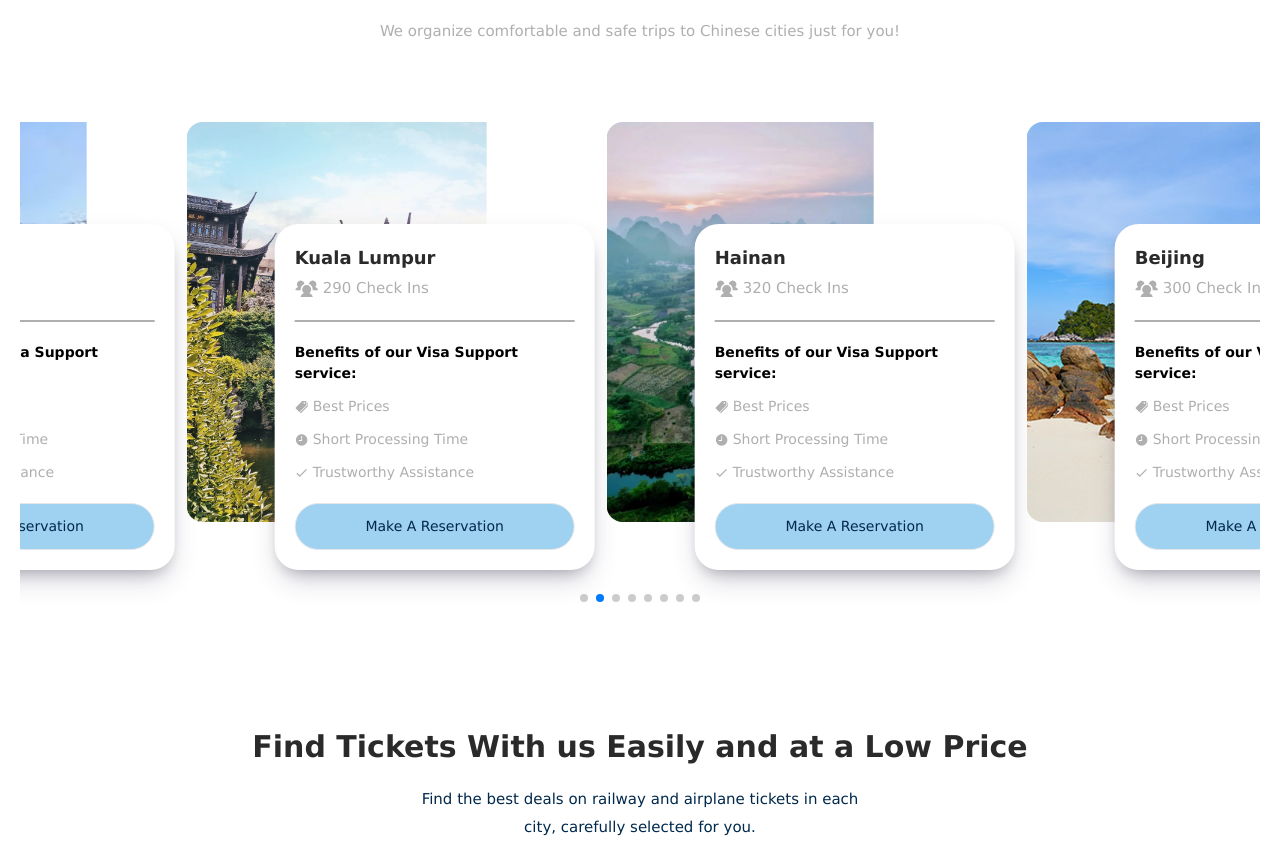
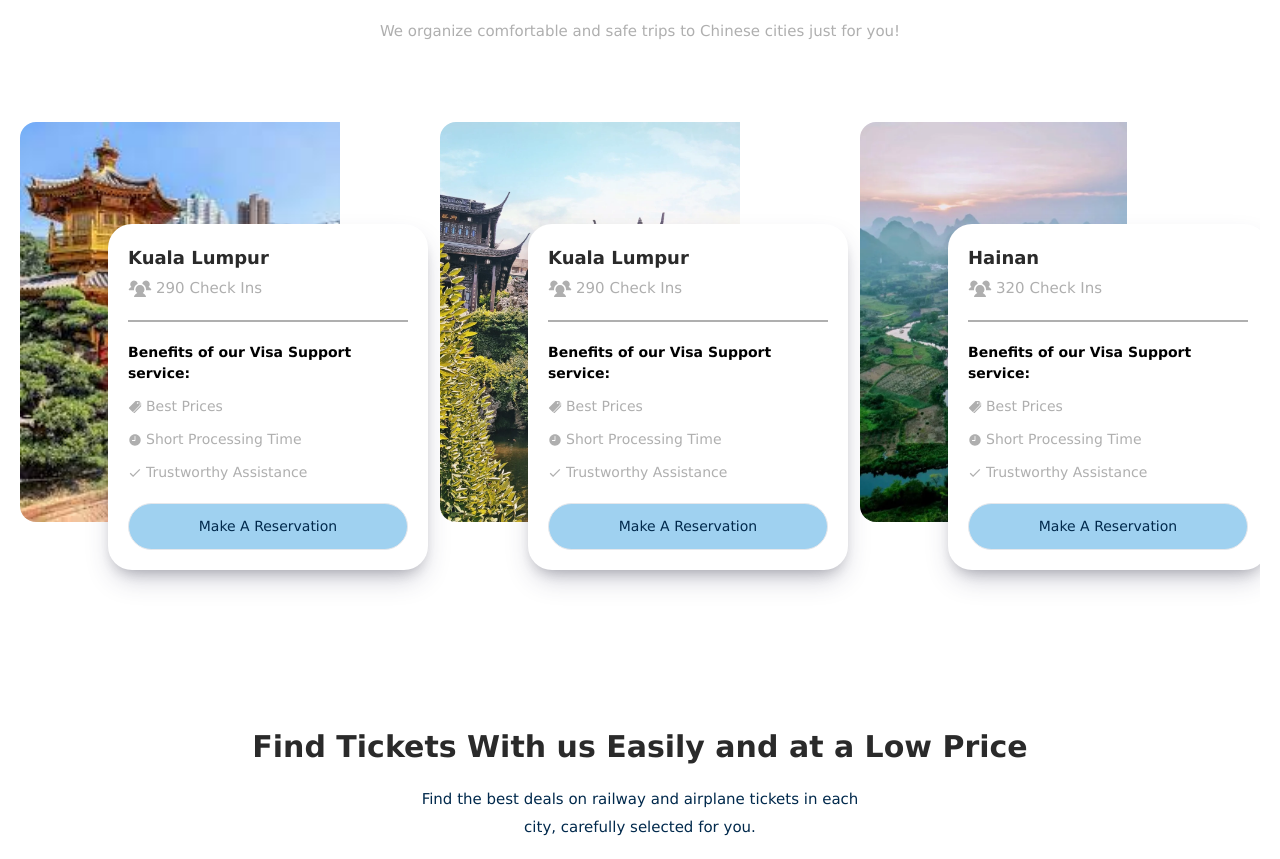
Before and after one commit to 932525862/tour-land1, a React (Vite) app: page / in a window 1280 px wide. Shown: the part 1780-2639 px from the top of the page. Built offline with nearby package versions, Linux system fonts and the light colour scheme.

Commit message:
malumott

```diff
--- a/src/components/BannerContent.jsx
+++ b/src/components/BannerContent.jsx
@@ -2,21 +2,20 @@ import React, { useState } from 'react';
 import { useTranslation } from 'react-i18next';
 import "./Alll.css";
 import ContactModal from "./ContactModal";
+import useShareStore from '../Store/Store';
 
 const BannerContent = ({ h2_text, h1_text, population, territory, avgPrice }) => {
   const { t } = useTranslation();
 
 
-  const [isModalOpen, setIsModalOpen] = useState(false);
+  const { isModal, setIsModal } = useShareStore(); // Correct usage of the hook
 
-  // Modalni ochish funksiyasi
-  const openModal = () => {
-    setIsModalOpen(true);
+  const closeModal = () => {
+    setIsModal(false); // Close modal when this function is called
   };
 
-  // Modalni yopish funksiyasi
-  const closeModal = () => {
-    setIsModalOpen(false);
+  const openModal = () => {
+    setIsModal(true); // Open modal when this function is called
   };
 
   return (
@@ -32,10 +31,7 @@ const BannerContent = ({ h2_text, h1_text, population, territory, avgPrice }) =>
         {t('button.go')}
       </button>
 
-      {isModalOpen && (
-        <ContactModal closeModal={closeModal} />  // Modalni yopish funksiyasini uzatamiz
-      )}
-    </>
+</>
   );
 }
 
--- a/src/components/ContactModal.jsx
+++ b/src/components/ContactModal.jsx
@@ -1,7 +1,8 @@
 import React, { useState } from 'react';
 import { useTranslation } from 'react-i18next';
+import useShareStore from '../Store/Store';
 
-const ContactModal = () => {
+const ContactModal = ({closeModal}) => {
   const { t } = useTranslation();
 
   const [name, setName] = useState('');
@@ -10,11 +11,9 @@ const ContactModal = () => {
   const [telegram, setPassword] = useState('');
 
 
-  const [isModalOpen, setIsModalOpen] = useState(true);
+  const {isModal} = useShareStore();
 
-  const closeModal = () => {
-    setIsModalOpen(false);
-  };
+
 
   const handleSubmit = async (e) => {
     e.preventDefault();
@@ -51,7 +50,7 @@ const ContactModal = () => {
     closeModal();
   };
 
-  if (!isModalOpen) {
+  if (!isModal) {
     return null;
   }
 
--- a/src/components/Visa.jsx
+++ b/src/components/Visa.jsx
@@ -1,6 +1,6 @@
-import React from "react";
+import React, { useEffect } from "react";
 import Container from "../utils/Utils";
-import {Swiper, SwiperSlide} from "swiper/react";
+import { Swiper, SwiperSlide } from "swiper/react";
 import xdevor1 from "../assets/ftoq.jpeg";
 import antalya from "../assets/koprik.webp";
 import dubai from "../assets/koprik2.webp";
@@ -10,27 +10,32 @@ import england from "../assets/englanda.jpg";
 import europe from "../assets/bannb.jpg";
 import canada from "../assets/canada.jpg";
 
-
 import "swiper/css";
 import "swiper/css/pagination";
 
-import {Autoplay, Pagination, FreeMode} from "swiper/modules";
+import { Autoplay, Pagination, FreeMode } from "swiper/modules";
 import VisaCard from "./VisaCard";
-import {useTranslation} from "react-i18next";
+import { useTranslation } from "react-i18next";
 import ContactModal from "./ContactModal";
 import useShareStore from "../Store/Store";
 
 const Visa = () => {
-  const {t} = useTranslation();
- const {isModal, setIsmodal} = useShareStore();
- const closeModal = () => {
-    setIsmodal(false);
+  const { t } = useTranslation();
+  const { isModal, setIsModal } = useShareStore(); // Correct usage of the hook
+
+  const closeModal = () => {
+    setIsModal(false); // Close modal when this function is called
+  };
+
+  const openModal = () => {
+    setIsModal(true); // Open modal when this function is called
   };
 
   return (
     <div className="mb-10 mt-24">
       <Container>
-		{isModal?<ContactModal  closeModal={closeModal}/>:''}
+        {/* Show modal if isModal is true */}
+        {isModal && <ContactModal closeModal={closeModal} />}
         <div>
           <h2 className="text-center text-2xl sm:text-3xl font-bold text-[#2A2A2A]">
             {t("visa.h2")}
@@ -73,73 +78,33 @@ const Visa = () => {
             className="h-[495px]"
           >
             <SwiperSlide className="visa-swiper-slide">
-			<div
+              <div
                 className="relative bg-contain bg-no-repeat min-h-[400px] max-h-[400px] rounded-t-2xl rounded-bl-2xl"
-                style={{backgroundImage: `url(${xdevor1})`, width: "100%"}}
+                style={{ backgroundImage: `url(${xdevor1})`, width: "100%" }}
               >
-                <VisaCard country={t("country.kuala")} checks={"290"} />
+                <VisaCard country={t("country.kuala")} checks={"290"} openModal={openModal} />
               </div>
             </SwiperSlide>
             <SwiperSlide className="visa-swiper-slide">
               <div
                 className="relative bg-contain bg-no-repeat min-h-[400px] max-h-[400px] rounded-t-2xl rounded-bl-2xl"
-                style={{backgroundImage: `url(${antalya})`, width: "100%"}}
+                style={{ backgroundImage: `url(${antalya})`, width: "100%" }}
               >
-                <VisaCard country={t("country.kuala")} checks={"290"} />
+                <VisaCard country={t("country.kuala")} checks={"290"} openModal={openModal} />
               </div>
             </SwiperSlide>
             <SwiperSlide className="visa-swiper-slide">
               <div
                 className="relative bg-contain bg-no-repeat min-h-[400px] max-h-[400px] rounded-t-2xl rounded-bl-2xl"
-                style={{backgroundImage: `url(${dubai})`, width: "100%"}}
+                style={{ backgroundImage: `url(${dubai})`, width: "100%" }}
               >
-                <VisaCard country={t("country.japan")} checks={"320"} />
+                <VisaCard country={t("country.japan")} checks={"320"} openModal={openModal} />
               </div>
             </SwiperSlide>
-            <SwiperSlide className="visa-swiper-slide">
-              <div
-                className="relative bg-contain bg-no-repeat min-h-[400px] max-h-[400px] rounded-t-2xl rounded-bl-2xl"
-                style={{backgroundImage: `url(${sharm})`, width: "100%"}}
-              >
-                <VisaCard country={t("country.china")} checks={"300"} />
-              </div>
-            </SwiperSlide>
-            <SwiperSlide className="visa-swiper-slide">
-              <div
-                className="relative bg-contain bg-no-repeat min-h-[400px] max-h-[400px] rounded-t-2xl rounded-bl-2xl"
-                style={{backgroundImage: `url(${usa})`, width: "100%"}}
-              >
-                <VisaCard country={t("country.usa")} checks={"450"} />
-              </div>
-            </SwiperSlide>
-            <SwiperSlide className="visa-swiper-slide">
-              <div
-                className="relative bg-contain bg-no-repeat min-h-[400px] max-h-[400px] rounded-t-2xl rounded-bl-2xl"
-                style={{backgroundImage: `url(${england})`, width: "100%"}}
-              >
-                <VisaCard country={t("country.england")} checks={"20"} />
-              </div>
-            </SwiperSlide>
-            <SwiperSlide className="visa-swiper-slide">
-              <div
-                className="relative bg-contain bg-no-repeat min-h-[400px] max-h-[400px] rounded-t-2xl rounded-bl-2xl"
-                style={{backgroundImage: `url(${canada})`, width: "100%"}}
-              >
-                <VisaCard country={t("country.canada")} checks={"120"} />
-              </div>
-            </SwiperSlide>
-            <SwiperSlide className="visa-swiper-slide">
-              <div
-                className="relative bg-contain bg-no-repeat min-h-[400px] max-h-[400px] rounded-t-2xl rounded-bl-2xl"
-                style={{backgroundImage: `url(${europe})`, width: "100%"}}
-              >
-                <VisaCard country={t("country.europe")} checks={"340"} />
-              </div>
-            </SwiperSlide>
+            {/* Add more slides as needed */}
           </Swiper>
         </div>
       </Container>
-
     </div>
   );
 };
--- a/src/components/VisaCard.jsx
+++ b/src/components/VisaCard.jsx
@@ -5,16 +5,8 @@ import { PiUsersThreeFill } from "react-icons/pi";
 import ContactModal from "./ContactModal";
 import useShareStore from "../Store/Store";
 
-const WeeklyCard = ({ country, checks }) => {
+const WeeklyCard = ({ country, checks,openModal }) => {
   const { t } = useTranslation();
-  // useShareStore ni hook sifatida chaqirish
-  const { isModal, setIsModal } = useShareStore();
-  console.log(isModal);
-
-  const openModal = () => {
-    setIsModal(true); // Modalni ochish uchun doim true ga o'rnatiladi
-  };
-
   return (
     <div className="shadow-card sm:p-5 p-3 absolute rounded-3xl bg-white sm:w-[320px] w-[270px] -bottom-12 right-14 sm:right-3">
       <div className="flex justify-between items-center">
```
